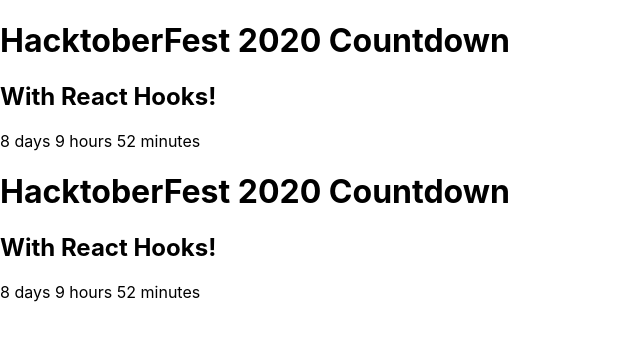
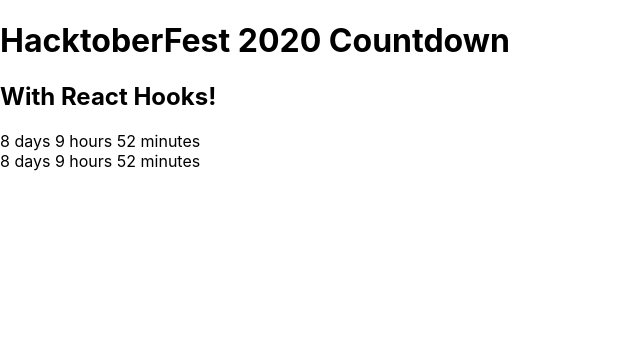
Before and after one commit to 5h3ms/examtimer, a React (Create React App) app: page / in a window 1280 px wide. Shown: the top 340 px of the page, without its empty margins (0-640 px from the left). Built offline with nearby package versions, Linux system fonts and the light colour scheme.

Commit message:
no message

```diff
--- a/src/App.js
+++ b/src/App.js
@@ -5,6 +5,8 @@
 function App() {
   return (
     <div>
+      <h1>HacktoberFest 2020 Countdown</h1>
+      <h2>With React Hooks!</h2>
       <Timer />
       <Timer />
     </div>
--- a/src/components/Timer.react.js
+++ b/src/components/Timer.react.js
@@ -45,8 +45,6 @@
 
   return (
     <div>
-      <h1>HacktoberFest 2020 Countdown</h1>
-      <h2>With React Hooks!</h2>
       {timerComponents.length ? timerComponents : <span>Times up!</span>}
     </div>
   );
```
